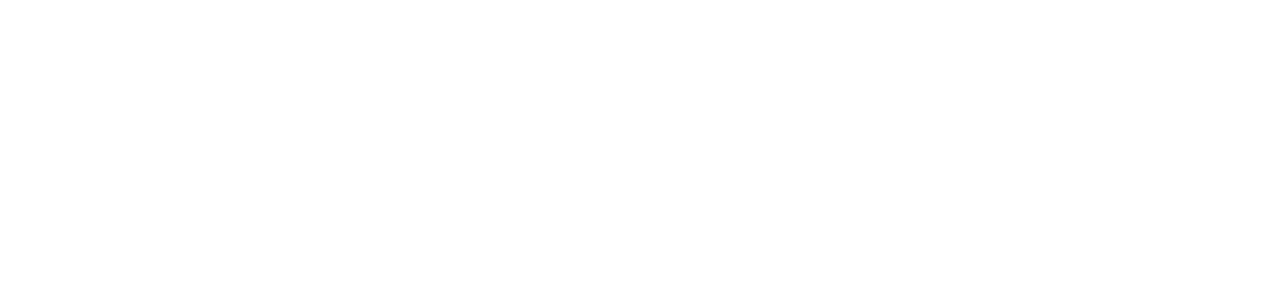
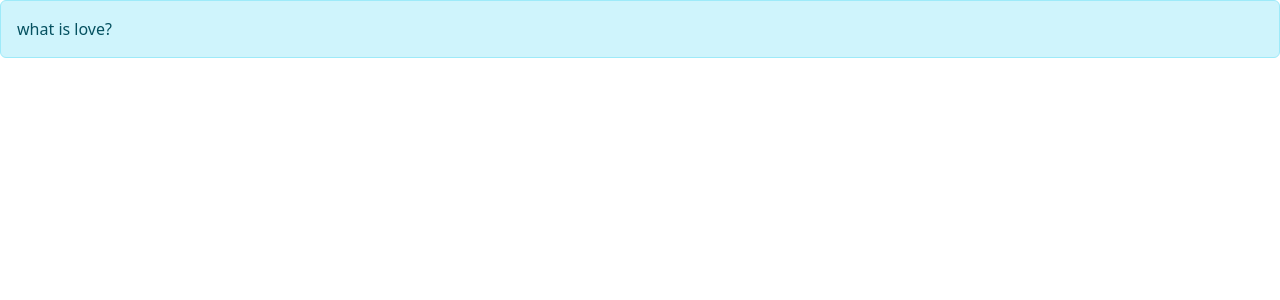
Before and after one commit to markovo4/React-HW, a React (Vite) app: page / in a window 1280 px wide. Shown: the top 300 px of the page. Built offline with nearby package versions, Linux system fonts and the light colour scheme.

Commit message:
hw-React-5

```diff
--- a/package.json
+++ b/package.json
@@ -11,6 +11,7 @@
   },
   "dependencies": {
     "bootstrap": "^5.3.3",
+    "classnames": "^2.5.1",
     "react": "^18.2.0",
     "react-dom": "^18.2.0"
   },
--- a/src/App.jsx
+++ b/src/App.jsx
@@ -1,7 +1,10 @@
+import Alert from './components/Alert.jsx';
+
 function App() {
 
     return (
         <>
+            <Alert type="info" text="what is love?"/>
         </>
     )
 }
--- /dev/null
+++ b/src/components/Alert.jsx
@@ -0,0 +1,14 @@
+import '/node_modules/bootstrap/dist/css/bootstrap.css';
+import React from 'react';
+
+class Alert extends React.Component {
+    render() {
+        const {type, text} = this.props;
+
+        return (
+            <div className={'alert alert-' + type} role="alert">{text}</div>
+        )
+    }
+}
+
+export default Alert;
```
Also changed, not shown: 2 other files (tests, documents, lock files or other folders).
